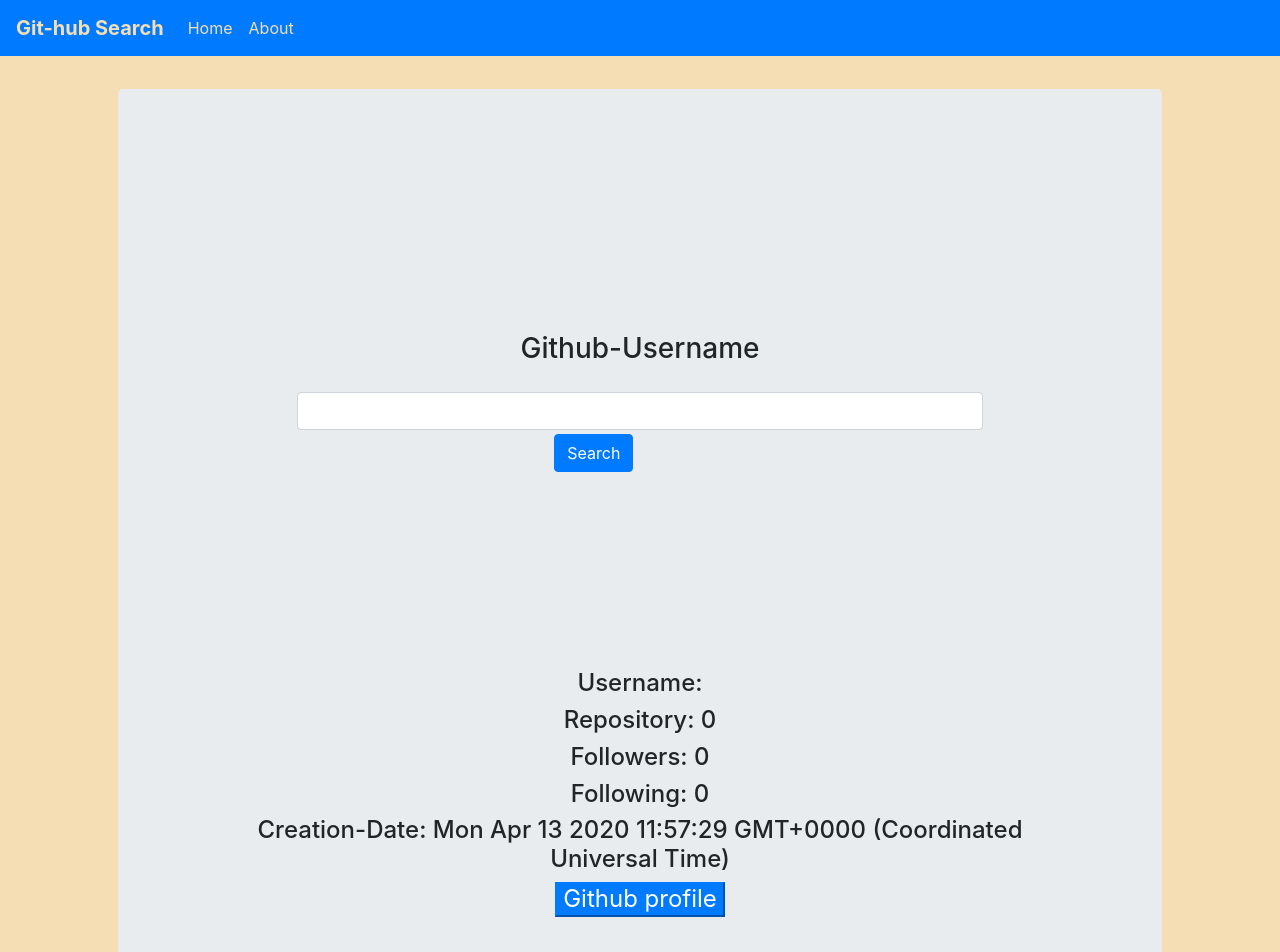
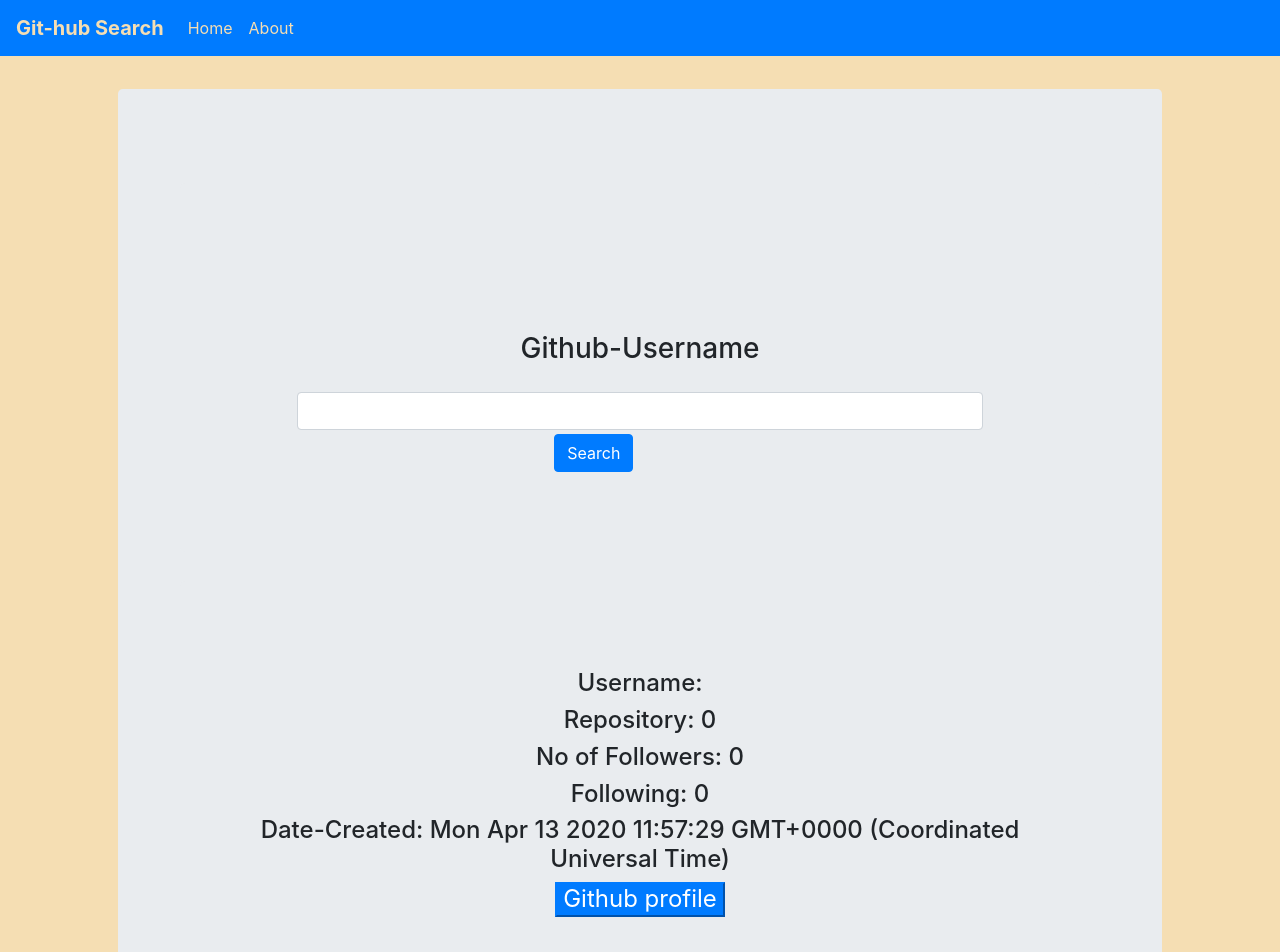
Before and after one commit to mwikiaBundi1/git-search, an Angular app: page /Home in a window 1280 px wide. Shown: the top 952 px of the page. Built offline with nearby package versions, Linux system fonts and the light colour scheme.

Commit message:
add class jumbotron

```diff
--- a/src/app/app.component.css
+++ b/src/app/app.component.css
@@ -1,5 +1,5 @@
 #router {
-  background-color: darkblue;
+  background-color: green;
   text-align: right;
   color: white;
 }
--- a/src/app/user/user.component.html
+++ b/src/app/user/user.component.html
@@ -4,17 +4,14 @@
 
         <app-user-form (addUser)="check($event)"></app-user-form>
 
-
-
-
-        <div class="jumbotron">
+    <div class="jumbotron">
                 <blockquote class="text-center text-lg">
                 <img src="{{repos.avatar_url}}" width="200px">
                 <h4>Username: {{repos.login}}</h4>
                 <h4>Repository: {{repos.public_repos}}</h4>
-                <h4>Followers: {{repos.followers}}</h4>
+                <h4>No of Followers: {{repos.followers}}</h4>
                 <h4>Following: {{repos.following}}</h4>
-                <h4 appStrikethrough>Creation-Date: {{repos.created_at}}</h4>
+                <h4 appStrikethrough>Date-Created: {{repos.created_at}}</h4>
                 <h4><a href="{{repos.html_url}}"><button type="submit" class="btn-primary">Github profile</button> </a>
                 </h4>
             </blockquote>
```
